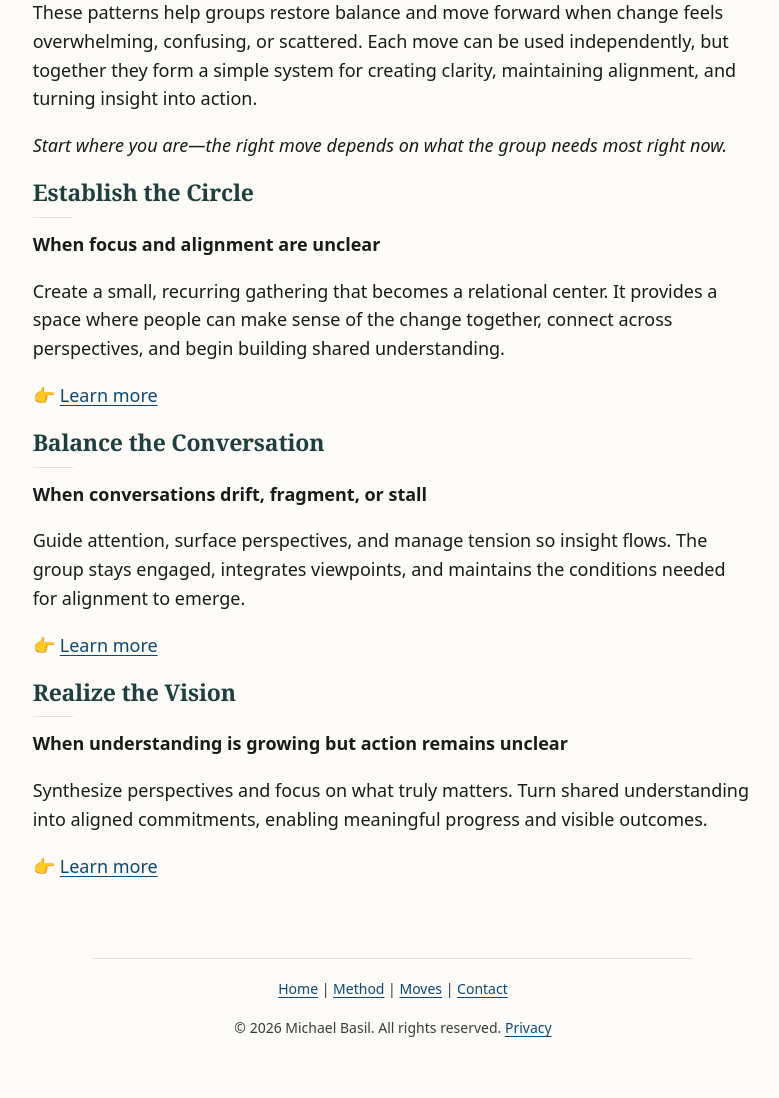
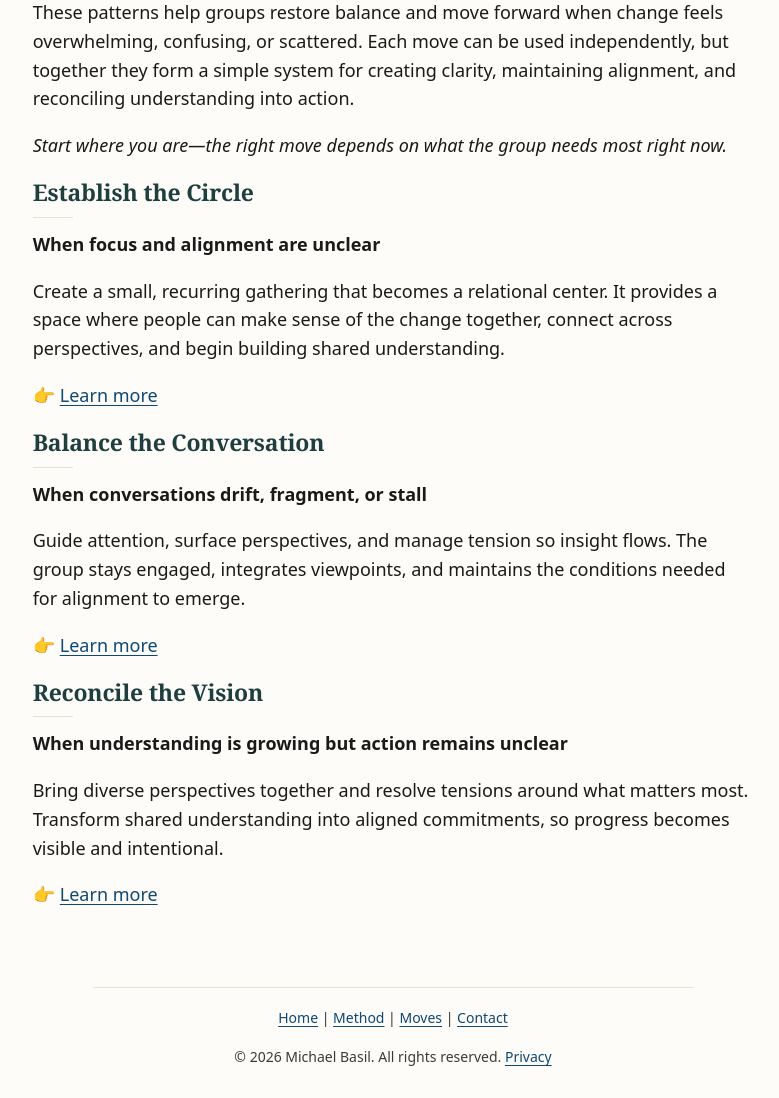
Before and after one commit to basil-family-lab/circle, a Jekyll site: the page built from moves.md, in a window 1280 px wide. Shown: the part 682-1780 px from the top of the page, without its empty margins (247-1026 px from the left). Built offline with Jekyll 4.4.1, drawn with Linux system fonts in a browser that asks for light colours; before the commit the page ends 1751 px from its top, so only the background shows below that.

Commit message:
refactor: realize the vision to reconcile

```diff
--- a/moves.md
+++ b/moves.md
@@ -10,7 +10,7 @@ css_id: moves
 
 ![About the Moves](/images/moves.png)
 
-These patterns help groups restore balance and move forward when change feels overwhelming, confusing, or scattered. Each move can be used independently, but together they form a simple system for creating clarity, maintaining alignment, and turning insight into action.
+These patterns help groups restore balance and move forward when change feels overwhelming, confusing, or scattered. Each move can be used independently, but together they form a simple system for creating clarity, maintaining alignment, and reconciling understanding into action.
 
 *Start where you are—the right move depends on what the group needs most right now.*
 
@@ -30,10 +30,10 @@ Guide attention, surface perspectives, and manage tension so insight flows. The
 
 👉 [Learn more](/balance/){: data-ga-event="learn_more" data-ga-label="moves_to_balance"}
 
-## Realize the Vision
+## Reconcile the Vision
 
 **When understanding is growing but action remains unclear**
 
-Synthesize perspectives and focus on what truly matters. Turn shared understanding into aligned commitments, enabling meaningful progress and visible outcomes.
+Bring diverse perspectives together and resolve tensions around what matters most. Transform shared understanding into aligned commitments, so progress becomes visible and intentional.
 
-👉 [Learn more](/realize/){: data-ga-event="learn_more" data-ga-label="moves_to_realize"}
+👉 [Learn more](/reconcile/){: data-ga-event="learn_more" data-ga-label="moves_to_reconcile"}
```
Also changed, not shown: balance.md (+5 -3 lines), establish.md (+2 -0 lines), realize.md (deleted, +0 -11 lines), reconcile.md (added, +11 -0 lines).
